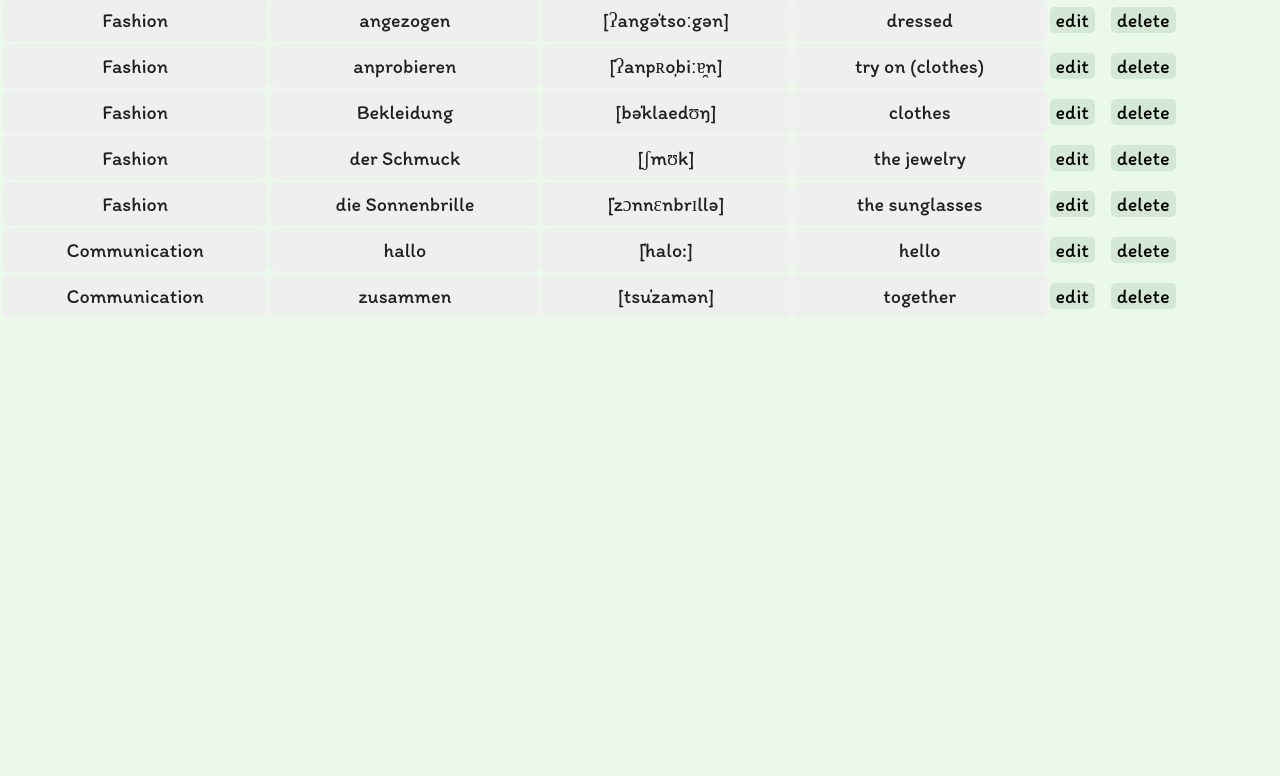
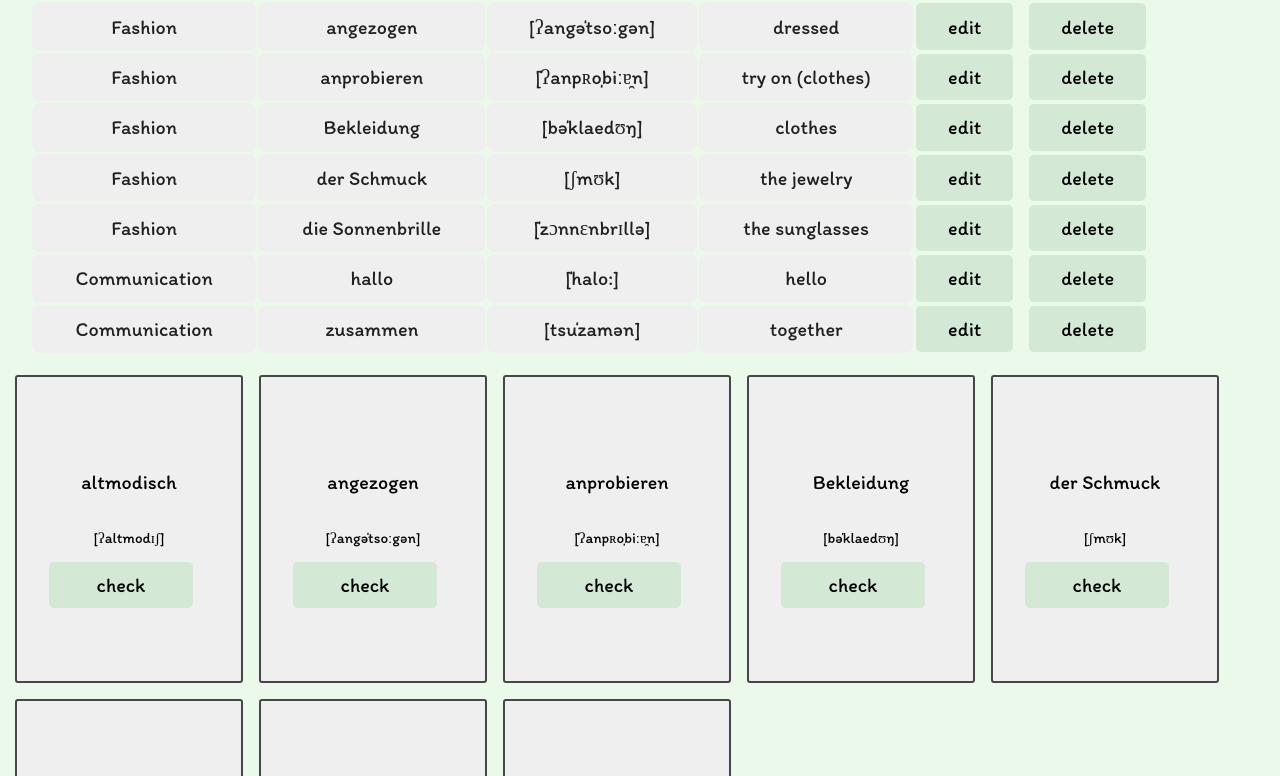
Before and after one commit to anastasiadergaeva/german-words, a React (Create React App) app: page / in a window 1280 px wide. Shown: the part 264-1040 px from the top of the page. Before the commit the page ends 800 px from the top, so only its background shows below. Built offline with nearby package versions, Linux system fonts and the light colour scheme.

Commit message:
add cards

```diff
--- a/src/App.js
+++ b/src/App.js
@@ -1,11 +1,16 @@
 import Header from './components/Header/Header.jsx';
 import WordListPage from './components/WordListPage/WordListPage';
+import TrainMode from './components/TrainMode/TrainMode.jsx';
 import './main.scss';
+
 function App() {
     return (
         <>
             <Header />
-            <WordListPage />
+            <div className='main'>
+                <WordListPage />
+                <TrainMode />
+            </div>
         </>
     );
 }
--- a/src/components/Button/Button.scss
+++ b/src/components/Button/Button.scss
@@ -2,7 +2,7 @@
 @import url('https://fonts.googleapis.com/css2?family=Itim&display=swap');
 
 .button {
-    padding: 0.8rem 2 rem;
+    padding: 0.7rem 2rem;
     border: none;
     border-radius: 5px;
     cursor: pointer;
--- /dev/null
+++ b/src/components/Card/Card.jsx
@@ -0,0 +1,12 @@
+import Button from '../Button/Button';
+import './Card.scss';
+
+export default function Card({ german, transcription }) {
+    return (
+        <div className="card">
+            <p className='card__word'>{german}</p>
+            <p className='card__transcription'>{transcription}</p>
+            <Button text='check' />
+        </div>
+    )
+}
--- /dev/null
+++ b/src/components/Card/Card.scss
@@ -0,0 +1,26 @@
+@import '../../variables.scss';
+@import url('https://fonts.googleapis.com/css2?family=Itim&display=swap');
+
+.card {
+    padding: 2em;
+    background-color: $maingrey;
+    border: 2px solid rgb(70, 70, 70);
+    border-radius: 3px;
+    width: 10em;
+    height: 15em;
+    display: flex;
+    flex-direction: column;
+    justify-content: center;
+
+    &__word {
+        font-family: "Itim", cursive;
+        font-size: 20px;
+        text-align: center;
+    }
+
+    &__transcription {
+        font-family: "Itim", cursive;
+        font-size: 15px;
+        text-align: center;
+    }
+}
--- a/src/components/TrainMode/TrainMode.jsx
+++ b/src/components/TrainMode/TrainMode.jsx
@@ -0,0 +1,13 @@
+import Card from '../Card/Card';
+import words from '../../data/words.json';
+import './TrainMode.scss';
+
+export default function TrainMode() {
+    return (
+        <div className="cards">
+            {words.map(theme => (theme.words.map(word => {
+                return <Card key={word.id} {...word} />
+            })))}
+        </div>
+    )
+}
--- a/src/components/TrainMode/TrainMode.scss
+++ b/src/components/TrainMode/TrainMode.scss
@@ -0,0 +1,6 @@
+.cards {
+    display: flex;
+    flex-wrap: wrap;
+    gap: 1em;
+    align-items: center;
+}
--- a/src/main.scss
+++ b/src/main.scss
@@ -4,3 +4,8 @@ body {
     margin: 0;
     background-color: $maincolor;
 }
+
+.main {
+    padding-left: 15px;
+    padding-right: 15px;
+}
```
